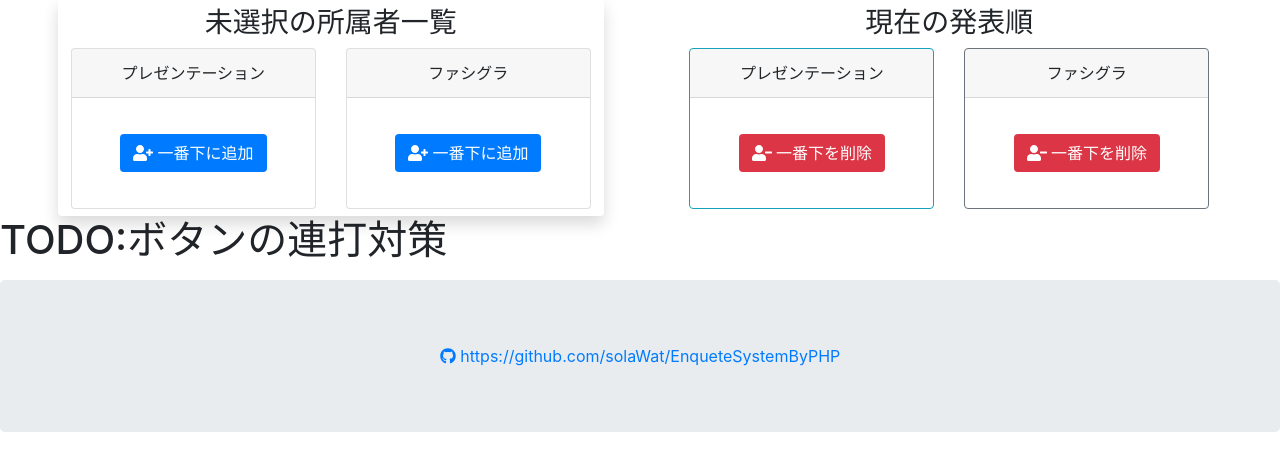
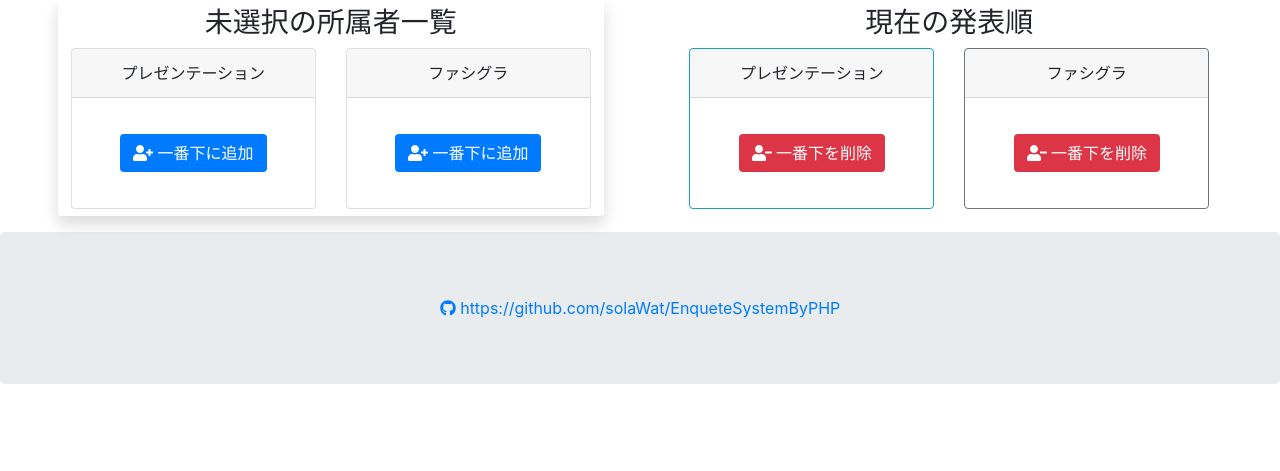
Before and after one commit to solaWat/EnqueteSystemByPHP, a PHP site: page /request_exOrder.php in a window 1280 px wide. Shown: the part 119-590 px from the top of the page. Run offline with PHP 8.4, Linux system fonts and the light colour scheme; data that the repository does not hold is empty; some libraries are stand-ins or nearby versions.

Commit message:
plus comment out for TODO @ request_exOrder.php

```diff
--- a/request_exOrder.php
+++ b/request_exOrder.php
@@ -496,7 +496,9 @@ header('Content-Type: text/html; charset=utf-8');
 
     </div>
   </div>
-  <h1>TODO:ボタンの連打対策</h1>
+
+  <!--<h1>TODO:ボタンの連打対策</h1>-->
+
   <div class="jumbotron text-center mt-3" style="margin-bottom:0">
     <a href='https://github.com/solaWat/EnqueteSystemByPHP'><i class="fab fa-github"></i> https://github.com/solaWat/EnqueteSystemByPHP</a>
   </div>
```
